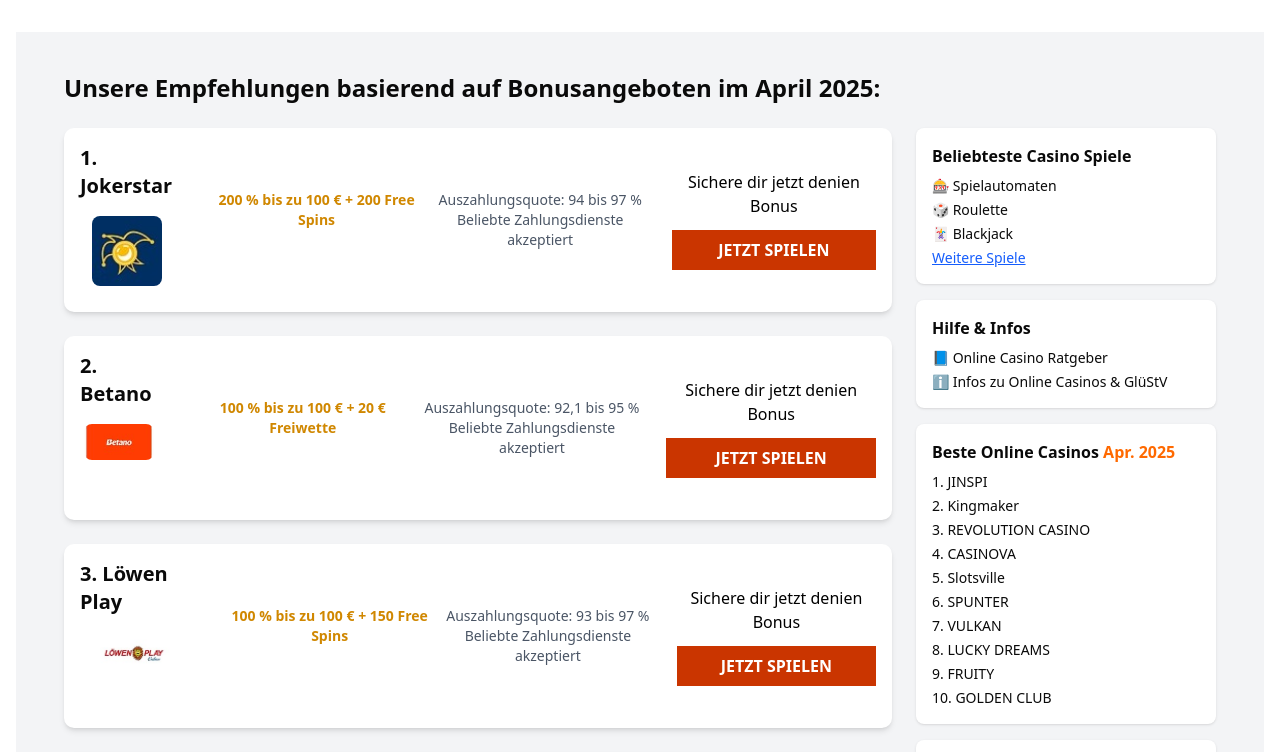
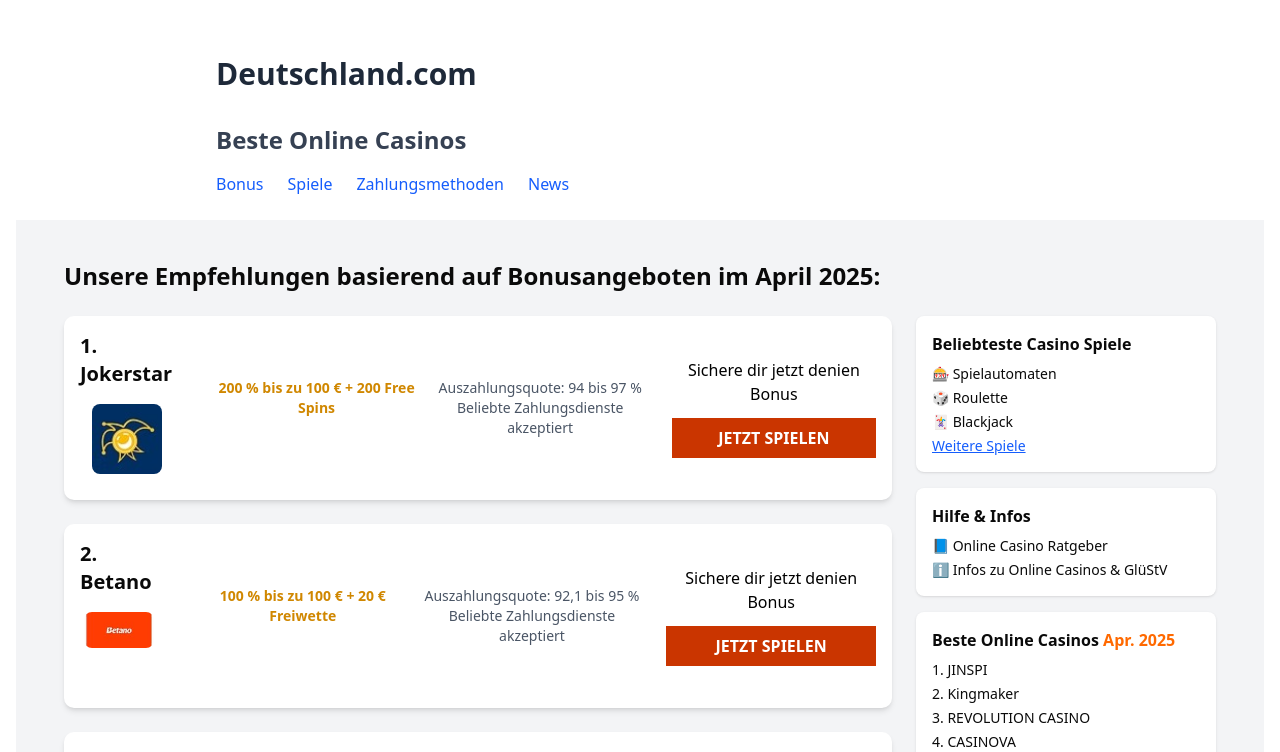
Before and after one commit to SaadAnna/Sorinico, a Next.js app: page / in a window 1280 px wide. Shown: the top 752 px of the page. Built offline with nearby package versions, Linux system fonts and the light colour scheme.

Commit message:
Start the navigate section in the project

```diff
--- /dev/null
+++ b/app/DeutschlandCom .jsx
@@ -0,0 +1,27 @@
+import React from 'react';
+
+const DeutschlandCom = () => {
+  return (
+    <div className="max-w-4xl mx-auto p-6 font-sans">
+      {/* Header */}
+      <header className="mb-8">
+        <h1 className="text-3xl font-bold text-gray-800">Deutschland.com</h1>
+      </header>
+
+      {/* Casino Section */}
+      <section>
+        <h2 className="text-2xl font-semibold text-gray-700 mb-4">Beste Online Casinos</h2>
+
+        {/* Navigation Links */}
+        <nav className="flex flex-wrap gap-4 md:gap-6">
+          <a href="#" className="text-blue-600 hover:text-blue-800 font-medium">Bonus</a>
+          <a href="#" className="text-blue-600 hover:text-blue-800 font-medium">Spiele</a>
+          <a href="#" className="text-blue-600 hover:text-blue-800 font-medium">Zahlungsmethoden</a>
+          <a href="#" className="text-blue-600 hover:text-blue-800 font-medium">News</a>
+        </nav>
+      </section>
+    </div>
+  );
+};
+
+export default DeutschlandCom;
--- a/app/page.tsx
+++ b/app/page.tsx
@@ -1,7 +1,7 @@
 "use client";
 import React from "react";
 import Image from "next/image";
-
+import Navigate from "./DeutschlandCom "
 type Casino = {
   id: number;
   name: string;
@@ -83,6 +83,9 @@
 
 export default function Home() {
   return (
+
+      <div>
+      <Navigate />
     <section className="bg-gray-100 py-10 px-4 md:px-12 max-w-7xl mx-auto">
       <h2 className="text-2xl font-bold mb-6 ">
         Unsere Empfehlungen basierend auf Bonusangeboten im April 2025:
@@ -196,5 +199,6 @@
         </aside>
       </div>
     </section>
+    </div>
   );
 }
```
